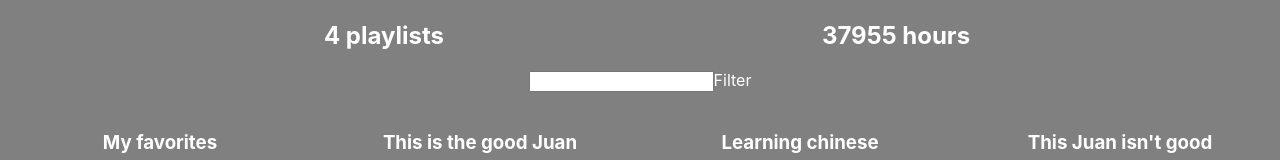
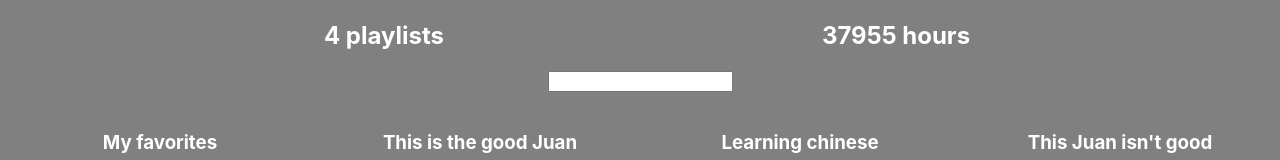
Before and after one commit to jdomil/better-playlists, a React (Create React App) app: page / in a window 1280 px wide. Shown: the part 136-296 px from the top of the page. Built offline with nearby package versions, Linux system fonts and the light colour scheme.

Commit message:
Dynamic text filtering

```diff
--- a/src/App.js
+++ b/src/App.js
@@ -75,8 +75,8 @@
     return (
       <div style={defaultStyle}>
         <img/>
-        <input type="text"/>
-        Filter
+        <input type="text" onKeyUp={event =>
+          this.props.onTextChange(event.target.value)}/>
       </div>
     )
   }
@@ -102,12 +102,15 @@
 class App extends Component {
   constructor() {
     super()
-    this.state = {serverData: {}}
+    this.state = {
+      serverData: {},
+      filterString: ''
+    }
   }
   componentDidMount() {
     setTimeout(() => {
     this.setState({serverData: fakeServerData})
-  }, 1000)
+    }, 1000)
   }
 
   render() {
@@ -120,8 +123,12 @@
           </h1>
           <PlaylistCounter playlists={this.state.serverData.user.playlists}/>
           <HoursCounter playlists={this.state.serverData.user.playlists}/>
-          <Filter/>
-          {this.state.serverData.user.playlists.map(playlist =>
+          <Filter onTextChange={text =>
+            this.setState({filterString: text})}/>
+          {this.state.serverData.user.playlists.filter(playlist =>
+            playlist.name.toLowerCase().includes(
+              this.state.filterString.toLowerCase())
+          ).map(playlist =>
             <Playlist playlist={playlist}/>
           )}
         </div> : <h1 style={{...defaultStyle, 'font-size': '54px'}}>Loading...</h1>
```
